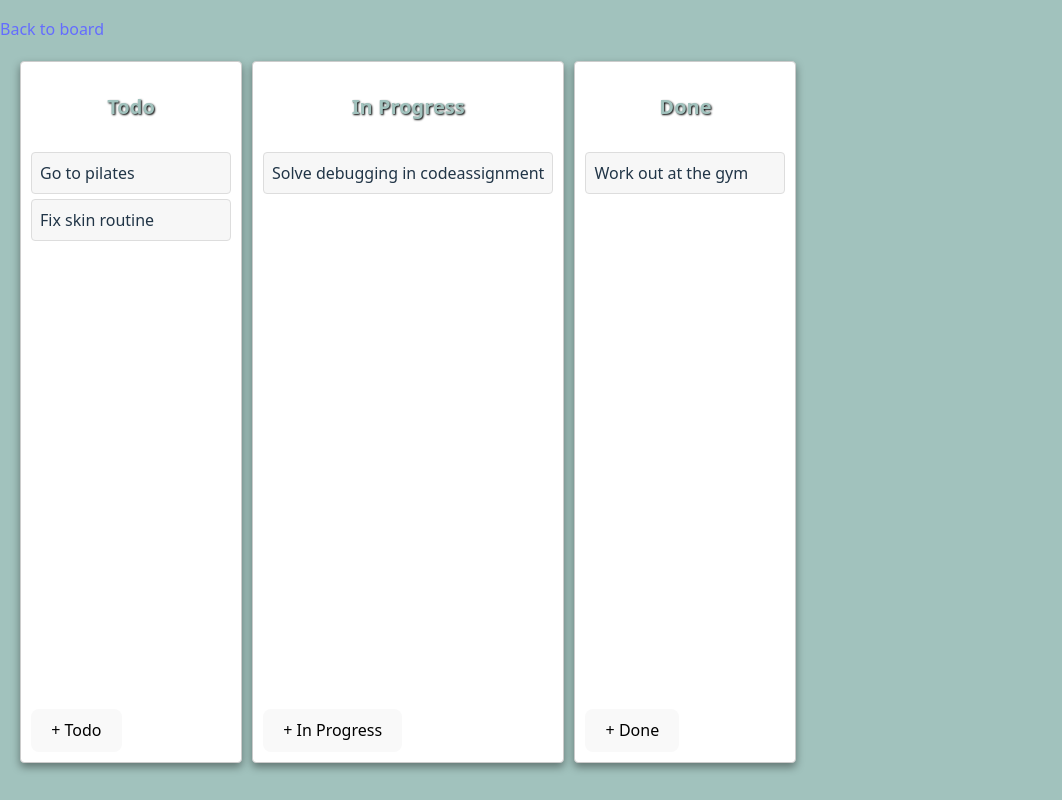
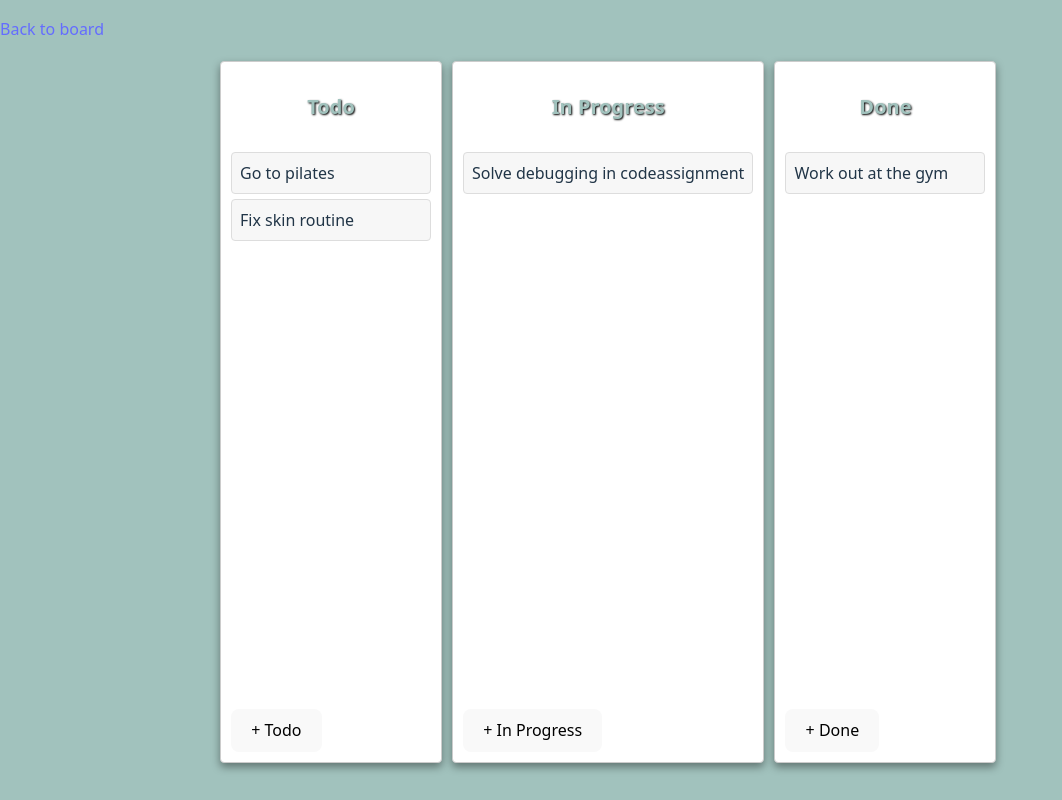
Before and after one commit to idasoderlund/kanbanboard-main-main, a React (Vite) app: page / in a window 1280 px wide. Shown: the whole page, without its empty margins (0-1062 px from the left). Built offline with nearby package versions, Linux system fonts and the light colour scheme.

Commit message:
added margin to css inline style to columns

```diff
--- a/src/Components/Board.tsx
+++ b/src/Components/Board.tsx
@@ -84,6 +84,7 @@ const Board: React.FC = () => {
             gap: "10px",
             padding: "20px",
             justifyContent: "space-around",
+            marginLeft: "200px",
           }}
         >
           {columnsToRender.map((col) => (
```
